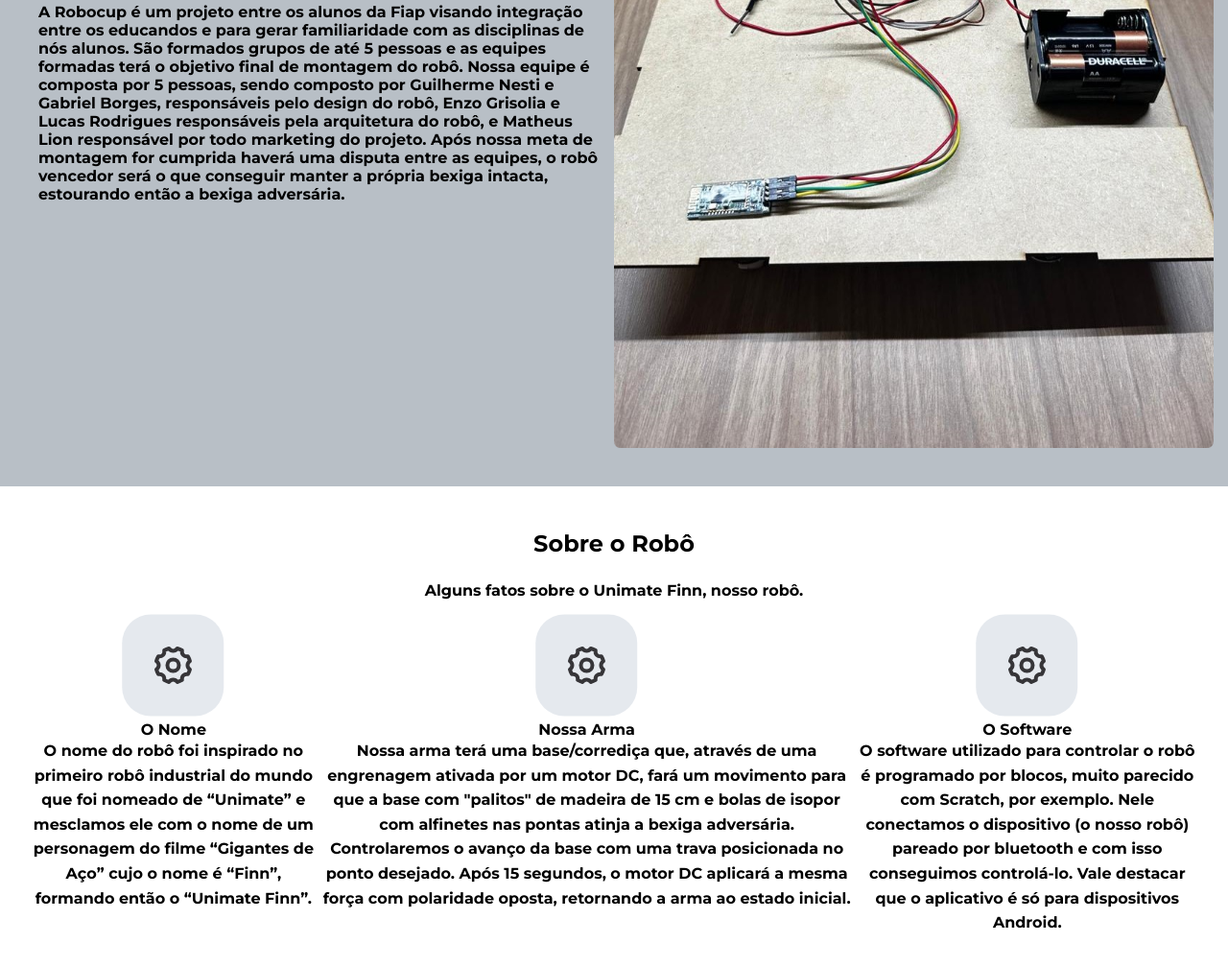
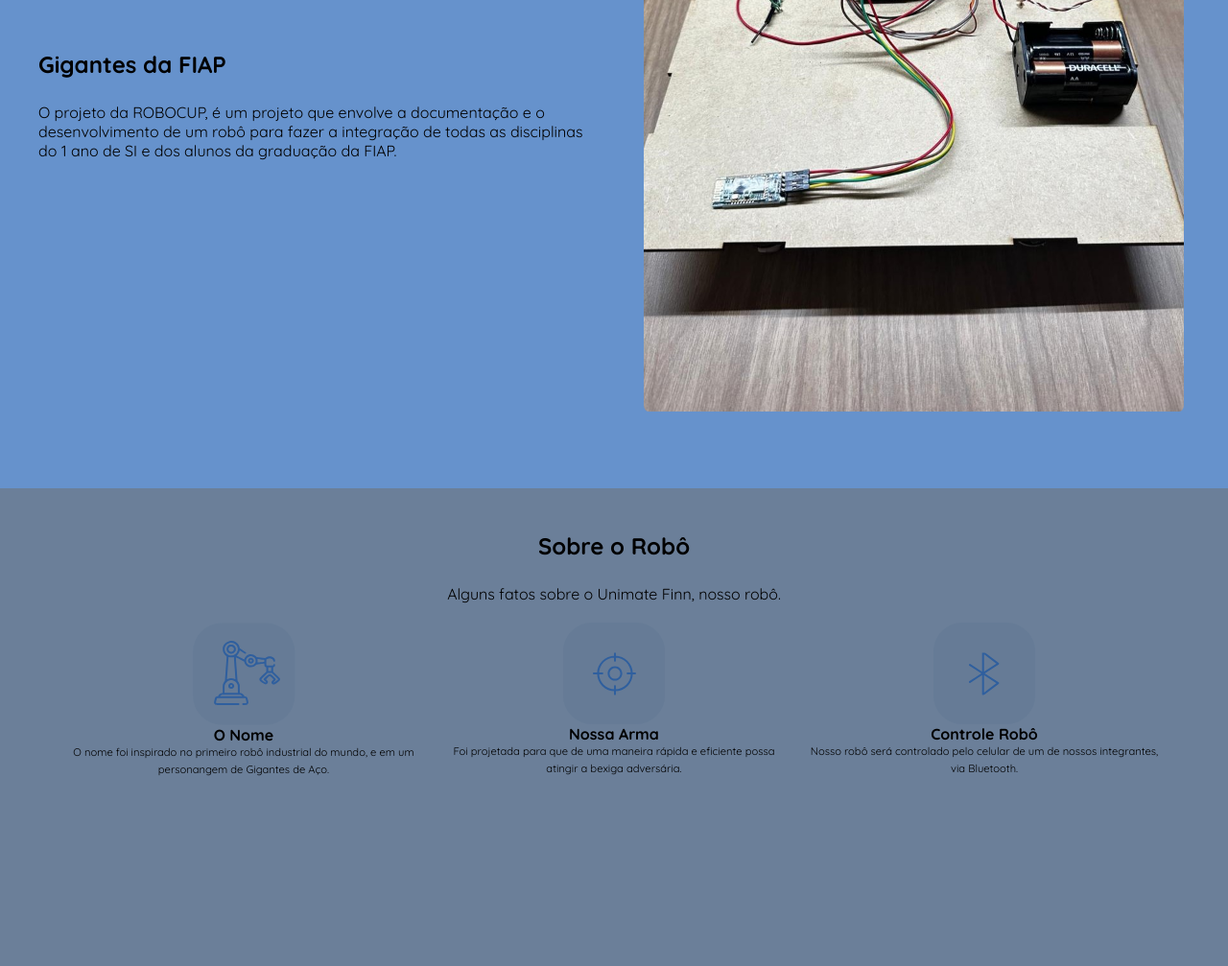
Before and after one commit to Lucas-RA/TesteSprintWeb, a plain HTML site: page index.html in a window 1280 px wide. Shown: the part 371-1378 px from the top of the page at 96% size. Drawn offline with Linux system fonts and the light colour scheme.

Commit message:
Add files via upload

```diff
--- a/css/styles.css
+++ b/css/styles.css
@@ -13,11 +13,12 @@
     margin: 0;
     padding: 0;
     box-sizing: border-box;
-    font-family: "Montserrat", sans-serif;
+    font-family: "Quicksand", sans-serif;
 }
 
 html{
     scroll-behavior: smooth;
+
 }
 
 ul, ol{
@@ -31,11 +32,13 @@ a{
 }
 
 img{
-    max-width: 100%;
+    max-width: 90%;
+    border-radius: 10%;
 }
 
 a:hover {
     color: var(--color-unimatefinn);
+    font-weight: bold;
 
 }
 
@@ -84,7 +87,7 @@ a:hover {
     min-height: 60vh;
     display: flex;
     flex-wrap: wrap;
-    background-color: #B8BFC6;
+    background-color: #6692CC;
     /* alterar tamanho fonte e espaçamento de linhas */
     /* ajustar imagem (colocar para ficar embaixo do texto */
     /* (imagem-principal) */
@@ -95,13 +98,17 @@ a:hover {
     width: 50%;
     height: auto;
     display: flex;
-    align-items: center;
+    flex-direction: column;
+    justify-content: center;
+
     gap: 25px;
 
 }
 
-.conteudo p {
+
+.conteudo p, h1 {
     /* antes estava - margin-left: 55px; - ver se volto para isso ou altero */
+    /* colocar justify */
     text-align: baseline;
     justify-content: center;
     padding-left: 40px;
@@ -110,6 +117,7 @@ a:hover {
 
 .imagem-principal{
     width: 50%;  /*alterar para 100% em telas menores */
+
     display: flex;
     /* ver de ajuste para imagem (ficar proporcional conforme a tela) */
     justify-content: center;
@@ -119,7 +127,7 @@ a:hover {
 
 .imagem-principal img{
 
-    height: 90%;
+    min-height: 80%;
     object-position: center;
     background-repeat: no-repeat;
     background-size: cover;
@@ -138,20 +146,37 @@ a:hover {
     text-align: center;
     padding: 45px 30px;
     position: relative;
+    background-color: #6B7F99;
 
 
+}
+
+.sobre p{
+    padding-bottom: 10px;
 }
 
 
 
 /* Linhas entre ícones */
-.caixa::before,
-.caixa::after{
+.caixa:nth-child(2):before
+{
     content: url(../images/linha.svg);
-    position: absolute;
+   position: absolute;
     height: 20px;
-    top: 18%;
+    top: 20%;
+    left: 20%;
     transform: translateY(-50%);
+    transform: translateX(17%);
+}
+
+
+.caixa:nth-child(2):after{
+    content: url(../images/linha.svg);
+   position: absolute;
+    height: 20px;
+    top: 20%;
+    left: 50%;
+    transform: translateY(50%);
     transform: translateX(17%);
 }
 
@@ -168,16 +193,38 @@ a:hover {
 }
 
 .espacoIcones{
-    padding-top: 15px;
+    width: 100%;
+    padding-top:10px;
     display: flex;
+    justify-content: center;
+    gap: 20px;
+    flex-wrap: wrap;
 }
 
-.icones p{
-    line-height: 1.6;
+.caixa{
+    width: 30%;
+
+}
+
+.icones{
+    width: 100%;
+    display: flex;
+    flex-direction: column;
+    align-items: center;
+    justify-content: center;
+
 }
 
 
 
+
+.icones p{
+    line-height: 1.6;
+    font-size: 0.7rem;
+}
+
+
+/* arrumar menu */
 @media(max-width:1100px){
     .header-page{
         display: flex;
@@ -193,7 +240,7 @@ a:hover {
 
 }
 
-@media (max-width:650px){
+/* @media (max-width:650px){
     .home{
         height: 170vh;
     }
@@ -210,9 +257,9 @@ a:hover {
         line-height: 1.7;
     }
 
-}
+} */
 
-@media(max-width:495px){
+/* @media(max-width:495px){
     .header-page a{
         font-size: 0.6rem;
     }
@@ -235,52 +282,71 @@ a:hover {
         gap: 10px;
     }
 
-}
+} */
 /* ver qual tela deixar as linhas */
 /* código para as linhas sumirem */
 /* vão sumir para celular e qualquer outra tela que n fique bom */
-@media(max-width:1400px){
-    .caixa::before,
+@media(max-width:1280px){
+    .caixa:nth-child(2):before,
     .caixa::after{
-    content: url("");
+    display: none;
     }
 }
 
 @media(max-width:860px){
-    /* Ajustar imagem para ficar melhor */
 
-
-    .espacoIcones{
-        display: flex;
-        flex-direction: column;
-        gap: 20px;
-    }
-    .home{
-        height: 100vh;
-      /* a imagem está ruim com a tela de 851 - essa div aumenta o tamanho - como fazer para ficar certo -> quanto mais a tela diminui, vai ficando certo */
-    }
+    /* aumentar imagem */
     .conteudo{
         width: 80%;
-        height: 40vh;
         display: flex;
+        flex-wrap: wrap;
         align-items: center;
-        justify-content: center;
+        justify-content: flex-start;
         margin: auto;
-        margin-top: 20px;
+       margin-top: 10px;
 
     }
     .imagem-principal{
+
         width: 80%;
-        height: 50vh;
         display: flex;
         align-items: center;
         justify-content: center;
         margin: auto;
         margin-bottom: 60px;
     }
-    .imagem img{
-        width: 100%;
-        height: 20%;
+}
+
+@media(max-width:510px){
+    .header-page a{
+        font-size: 0.6rem;
+        font-weight: bold;
     }
-    /* ver espaçamento entre os conteúdos de cada ícone */
+     p{
+        font-size: 0.6rem;
+    }
+    .home{
+        font-size: 0.6rem;
+        margin: auto;
+
+        gap: 10px;
+    }
+    .conteudo{
+       /* diminuir o tamanho -> juntar a imagem com o texto ->mas a imagem menor */
+       height: 20%;
+        display: flex;
+        flex-direction: column;
+        flex-wrap: wrap;
+        justify-content: flex-start;
+        align-items: center;
+        margin-bottom: 0px;
+    }
+    .imagem-principal{
+        /* fazer a imagem subir para o topo dessa div */
+        height: 80%;
+        padding-right: 0px;
+        background-image: cover;
+        margin: auto;
+        margin-top: 0px;
+    }
 }
--- a/index.html
+++ b/index.html
@@ -9,8 +9,8 @@
 
     <!-- Google Fonts -->
     <style>
-        @import url('https://fonts.googleapis.com/css2?family=Montserrat:wght@700&display=swap');
-    </style>
+        @import url('https://fonts.googleapis.com/css2?family=Quicksand:wght@300..700&display=swap');
+        </style>
 
 </head>
 
@@ -35,7 +35,8 @@
 
         <section class="home" id="home">
             <div class="conteudo">
-                <p>A Robocup é um projeto entre os alunos da Fiap visando integração entre os educandos e para gerar familiaridade com as disciplinas de nós alunos. São formados grupos de até 5 pessoas e as equipes formadas terá o objetivo final de montagem do robô. Nossa equipe é composta por 5 pessoas, sendo composto por Guilherme Nesti e Gabriel Borges, responsáveis pelo design do robô, Enzo Grisolia e Lucas Rodrigues responsáveis pela arquitetura do robô, e Matheus Lion responsável por todo marketing do projeto. Após nossa meta de montagem for cumprida haverá uma disputa entre as equipes, o robô vencedor será o que conseguir manter a própria bexiga intacta, estourando então a bexiga adversária.</p>
+                <h1>Gigantes da FIAP</h1>
+                <p>O projeto da ROBOCUP, é um projeto que envolve a documentação e o desenvolvimento de um robô para fazer a integração de todas as disciplinas do 1 ano de SI e dos alunos da graduação da FIAP.</p>
             </div>
             <div class="imagem-principal">
                 <img src="./images/roboimg.copia.jpg" alt="Imagem referente a versão atual do robô">
@@ -51,9 +52,9 @@
                 <div class="caixa">
 
                     <div class="icones">
-                        <img src="./images/icone01.svg" alt="ícone de ...">
+                        <img src="./images/IconNome.svg" alt="ícone do robô unimate">
                         <h4>O Nome</h4>
-                        <p>O nome do robô foi inspirado no primeiro robô industrial do mundo que foi nomeado de “Unimate” e mesclamos ele com o nome de um personagem do filme “Gigantes de Aço” cujo o nome é “Finn”, formando então o “Unimate Finn”.</p>
+                        <p>O nome foi inspirado no primeiro robô industrial do mundo, e em um personangem de Gigantes de Aço.</p>
                     </div>
 
                 </div>
@@ -61,20 +62,21 @@
                 <div class="caixa">
 
                     <div class="icones">
-                        <img src="./images/icone01.svg" alt="ícone de ...">
+                        <img src="./images/IconArma.svg" alt="ícone de um alvo">
                         <h4>Nossa Arma</h4>
-                        <p>Nossa arma terá uma base/corrediça que, através de uma engrenagem ativada por um motor DC, fará um movimento para que a base com "palitos" de madeira de 15 cm e bolas de isopor com alfinetes nas pontas atinja a bexiga adversária. Controlaremos o avanço da base com uma trava posicionada no ponto desejado. Após 15 segundos, o motor DC aplicará a mesma força com polaridade oposta, retornando a arma ao estado inicial.
+                        <p>Foi projetada para que de uma maneira rápida e eficiente possa atingir a bexiga adversária.
                         </p>
                     </div>
 
                 </div>
-
+                <div class="caixa">
                 <div class="icones">
-                    <img src="./images/icone01.svg" alt="ícone de ...">
-                    <h4>O Software</h4>
-                    <p>O software utilizado para controlar o robô é programado por blocos, muito parecido com Scratch, por exemplo. Nele conectamos o dispositivo (o nosso robô) pareado por bluetooth e com isso conseguimos controlá-lo. Vale destacar que o aplicativo é só para dispositivos Android.
+                    <img src="./images/IconBluetooth.svg" alt="ícone de Bluetooth">
+                    <h4>Controle Robô</h4>
+                    <p>Nosso robô será controlado pelo celular de um de nossos integrantes, via Bluetooth.
                     </p>
                 </div>
+            </div>
             </div>
         </section>
 
```
Also changed, not shown: images/IconArma.svg (added), images/IconBluetooth.svg (added), images/IconNome.svg (added).
